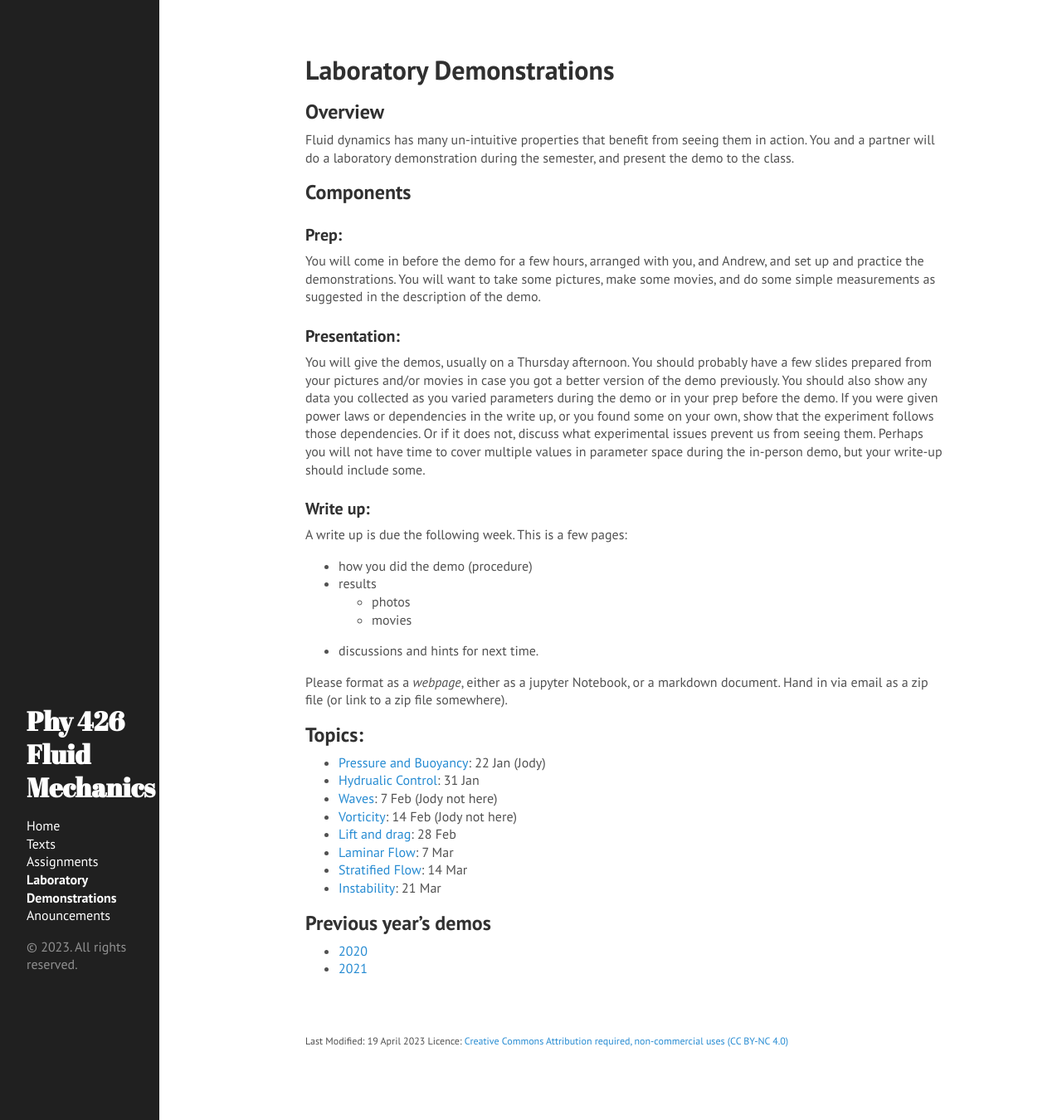
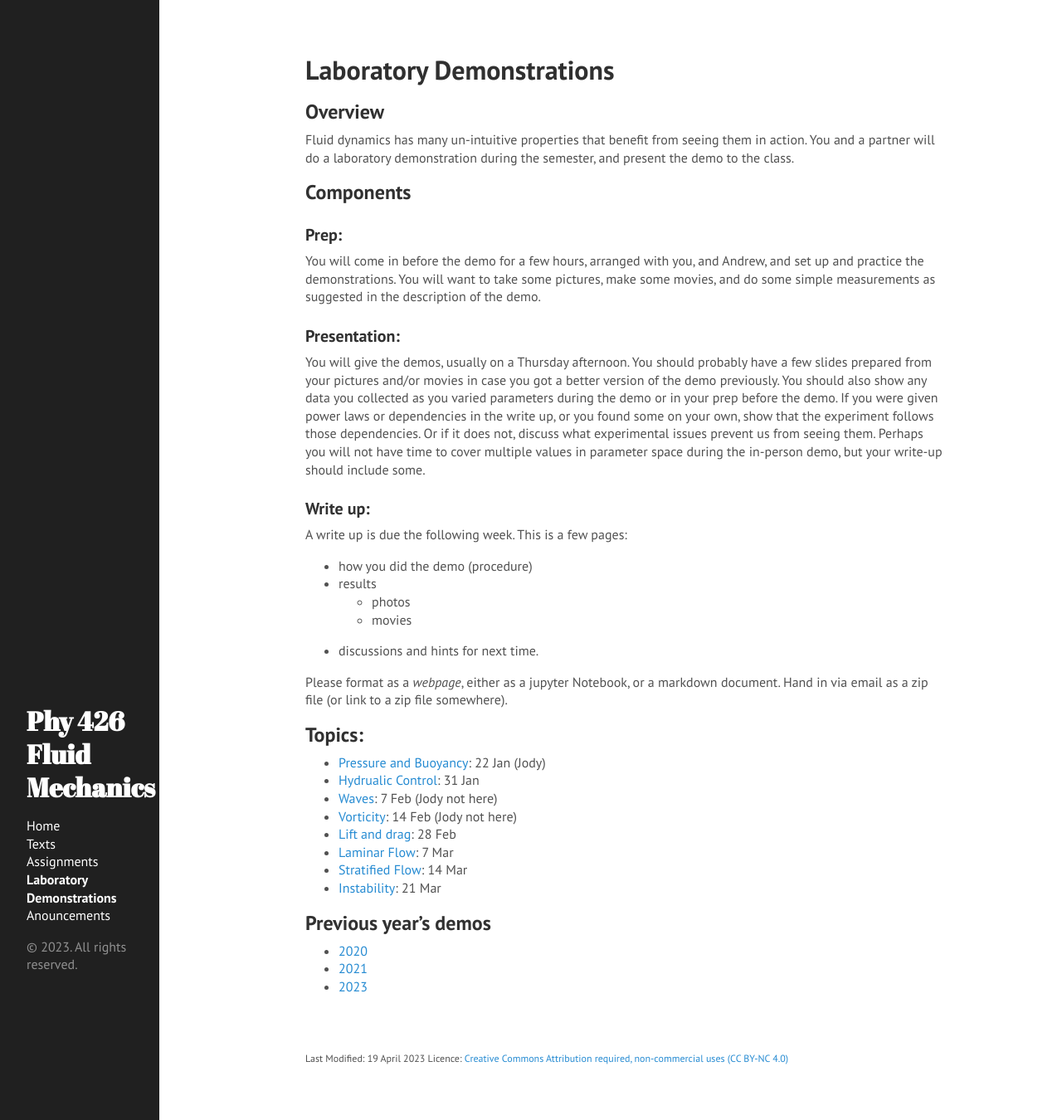
Before and after one commit to jklymak/Phy426, a Jekyll site: the page built from docs/Labs/index.md, in a window 1280 px wide and 1350 px high. Shown: the whole window at 83% size. Built offline with Jekyll 4.4.1, drawn with Linux system fonts in a browser that asks for light colours.

Commit message:
Lab reports 2023

```diff
--- a/docs/Labs/index.md
+++ b/docs/Labs/index.md
@@ -58,3 +58,4 @@ document.  Hand in via email as a zip file (or link to a zip file somewhere).
 
   - [2020](../lab_demos20/)
   - [2021](../lab_demos21/)
+  - [2023](../lab_demos23/)
```
